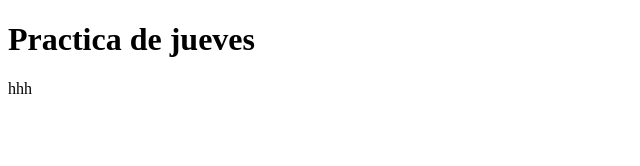
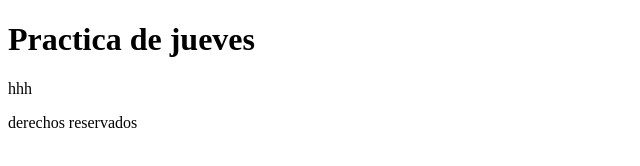
Before and after one commit to romariopaz9/practica-jueves, a plain HTML site: page index.html in a window 1280 px wide. Shown: the whole page, without its empty margins (0-640 px from the left). Drawn offline with Linux system fonts and the light colour scheme.

Commit message:
create footer

```diff
--- a/index.html
+++ b/index.html
@@ -10,5 +10,6 @@
         <h1>Practica de jueves</h1>
         <p>hhh</p>
     </header>
+    <footer>derechos reservados</footer>
 </body>
 </html>
```
